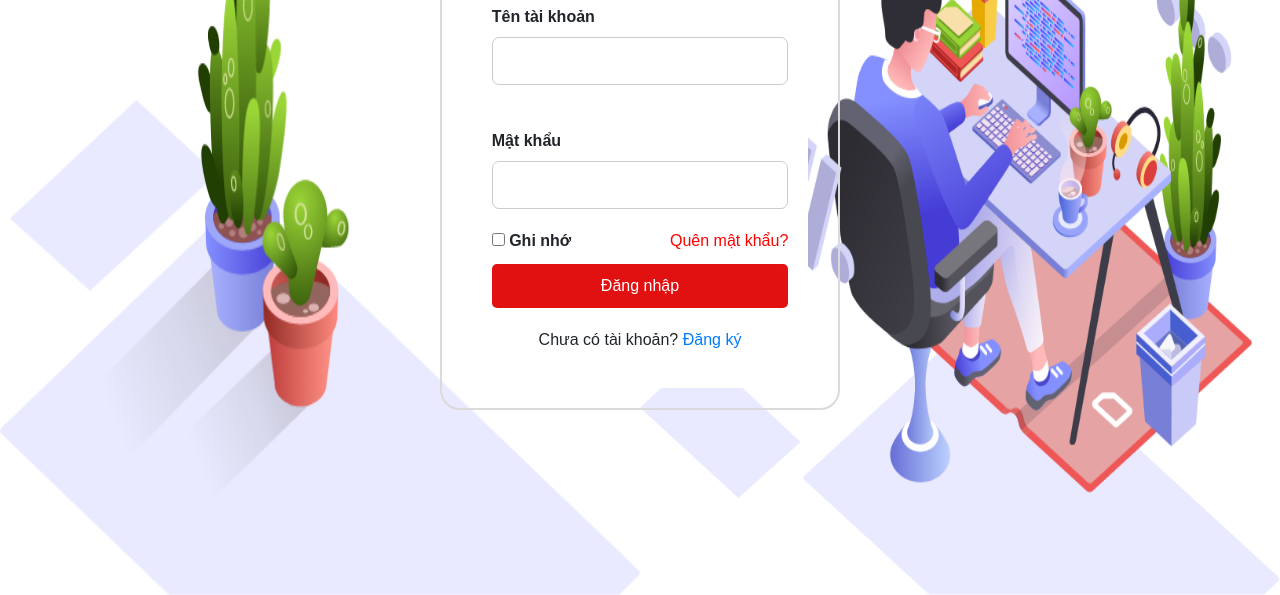
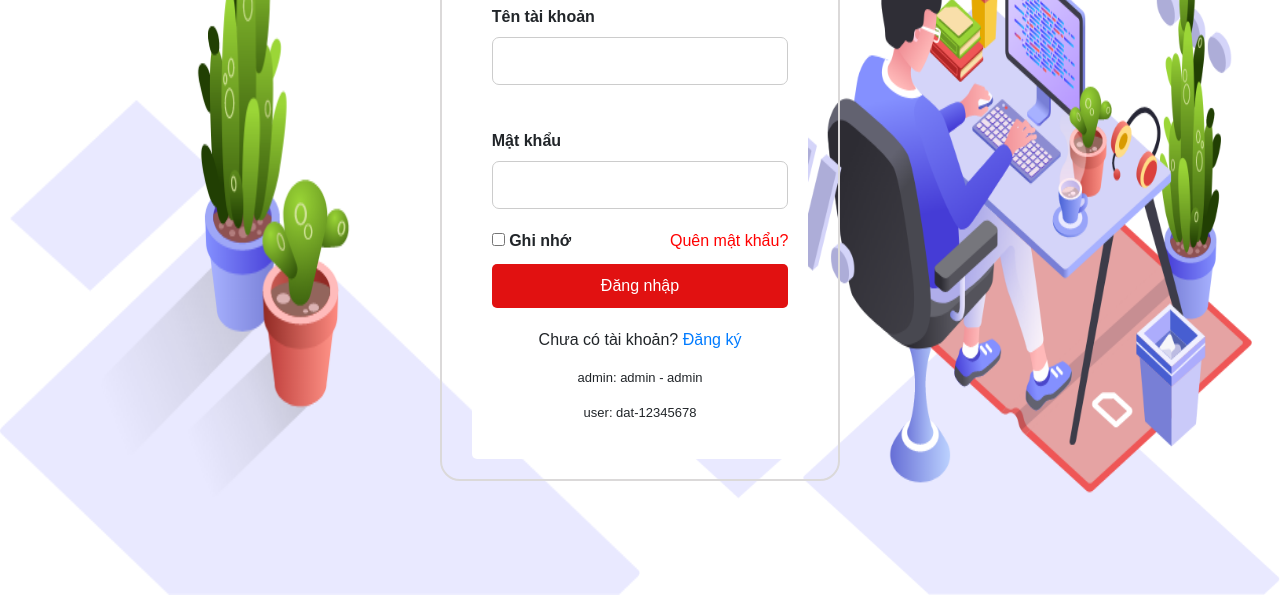
Before and after one commit to trandatptit/fe_quizz, a plain HTML site: page login/login.html in a window 1280 px wide. Shown: the part 205-800 px from the top of the page. Drawn offline with nearby package versions, Linux system fonts and the light colour scheme.

Commit message:
update accout

```diff
--- a/login/login.html
+++ b/login/login.html
@@ -43,9 +43,12 @@
             </div>
             <button class="login-click" onclick="validateLogin()">Đăng nhập</button>
         <p class="register-link">Chưa có tài khoản? <a href="/user/html/register.html">Đăng ký</a></p>
-
+        <p class="register-link" style="font-size: small;">admin: admin - admin</p>
+        <p class="register-link" style="font-size: small;">user: dat-12345678</p>
         </div>
     </form>
+
+
 
     <script src="https://ajax.googleapis.com/ajax/libs/jquery/3.5.1/jquery.min.js"></script>
     <script src="https://cdnjs.cloudflare.com/ajax/libs/popper.js/1.16.0/umd/popper.min.js"></script>
```
